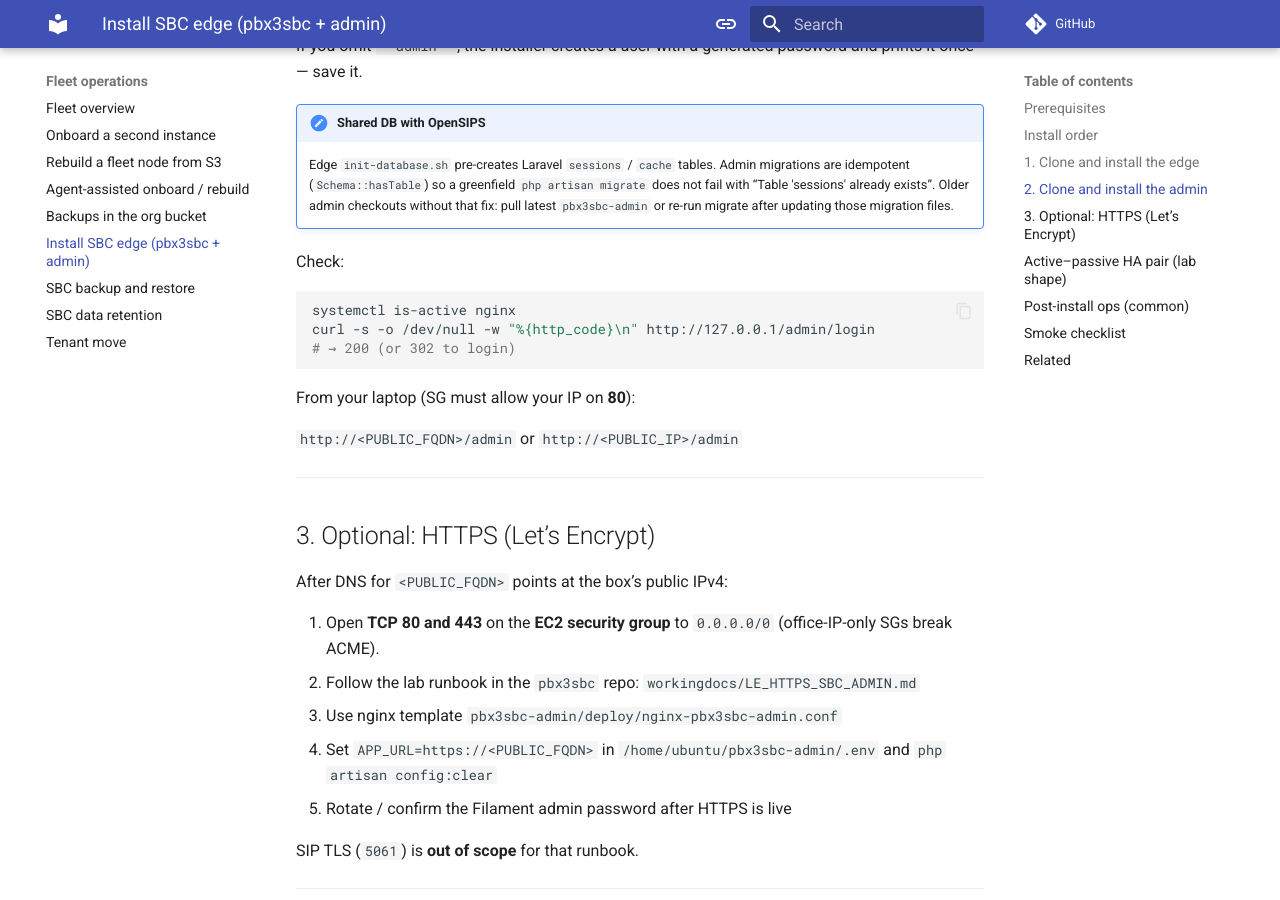
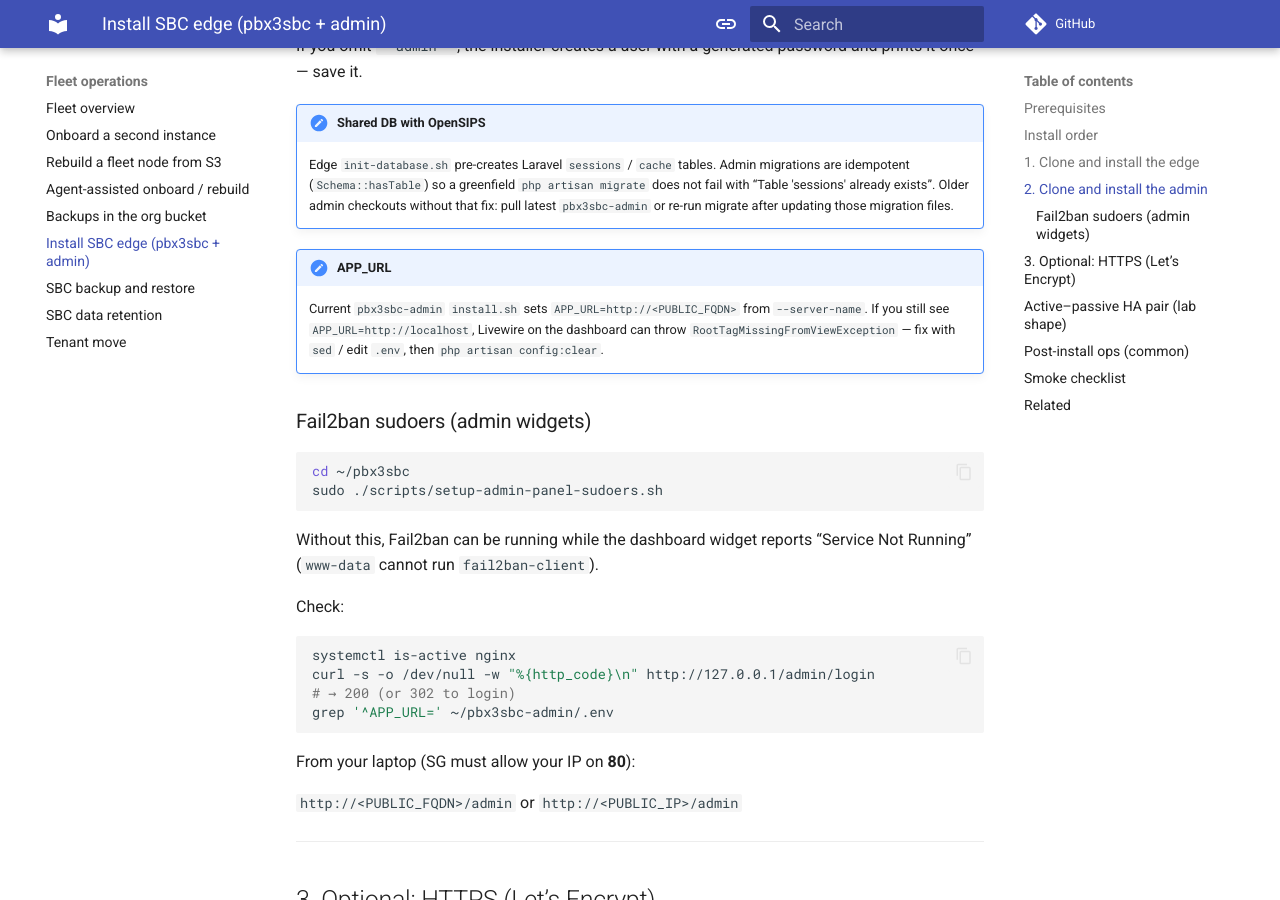
Before and after one commit to aelintra/pbx3-docs, an MkDocs documentation site: the page built from docs/fleet/install-sbc.md, in a window 1280 px wide and 900 px high, scrolled down 2580 px. Built offline with MkDocs 1.6.1 and Material for MkDocs 9.7.7, drawn with Linux system fonts in a browser that asks for light colours; comment, search, counter and statistics services are not loaded.

Commit message:
docs: note APP_URL + Fail2ban sudoers on SBC install
Co-authored-by: Cursor <cursoragent@cursor.com>

````diff
--- a/docs/fleet/install-sbc.md
+++ b/docs/fleet/install-sbc.md
@@ -95,12 +95,25 @@ If you omit `--admin-*`, the installer creates a user with a generated password
 !!! note "Shared DB with OpenSIPS"
     Edge `init-database.sh` pre-creates Laravel `sessions` / `cache` tables. Admin migrations are idempotent (`Schema::hasTable`) so a greenfield `php artisan migrate` does not fail with “Table 'sessions' already exists”. Older admin checkouts without that fix: pull latest `pbx3sbc-admin` or re-run migrate after updating those migration files.
 
+!!! note "APP_URL"
+    Current `pbx3sbc-admin` `install.sh` sets `APP_URL=http://<PUBLIC_FQDN>` from `--server-name`. If you still see `APP_URL=http://localhost`, Livewire on the dashboard can throw `RootTagMissingFromViewException` — fix with `sed` / edit `.env`, then `php artisan config:clear`.
+
+### Fail2ban sudoers (admin widgets)
+
+```bash
+cd ~/pbx3sbc
+sudo ./scripts/setup-admin-panel-sudoers.sh
+```
+
+Without this, Fail2ban can be running while the dashboard widget reports “Service Not Running” (`www-data` cannot run `fail2ban-client`).
+
 Check:
 
 ```bash
 systemctl is-active nginx
 curl -s -o /dev/null -w "%{http_code}\n" http://127.0.0.1/admin/login
 # → 200 (or 302 to login)
+grep '^APP_URL=' ~/pbx3sbc-admin/.env
 ```
 
 From your laptop (SG must allow your IP on **80**):
````
